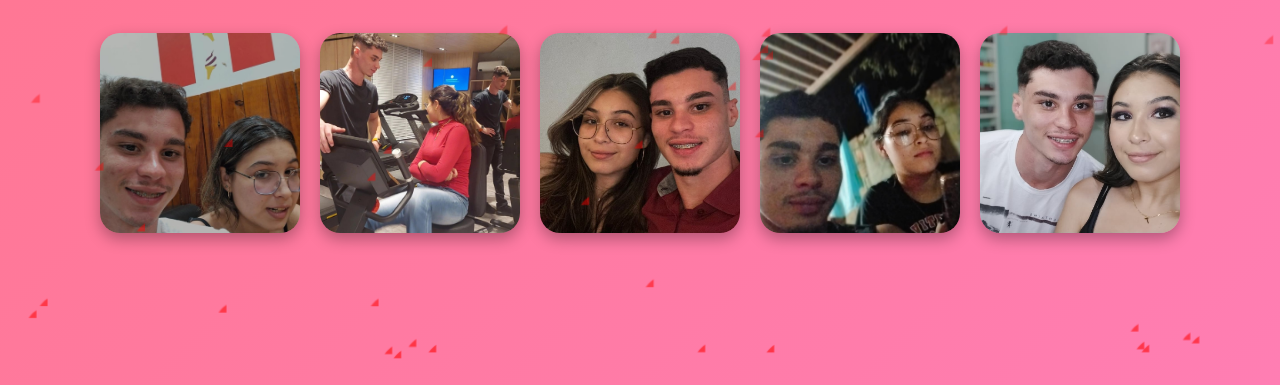
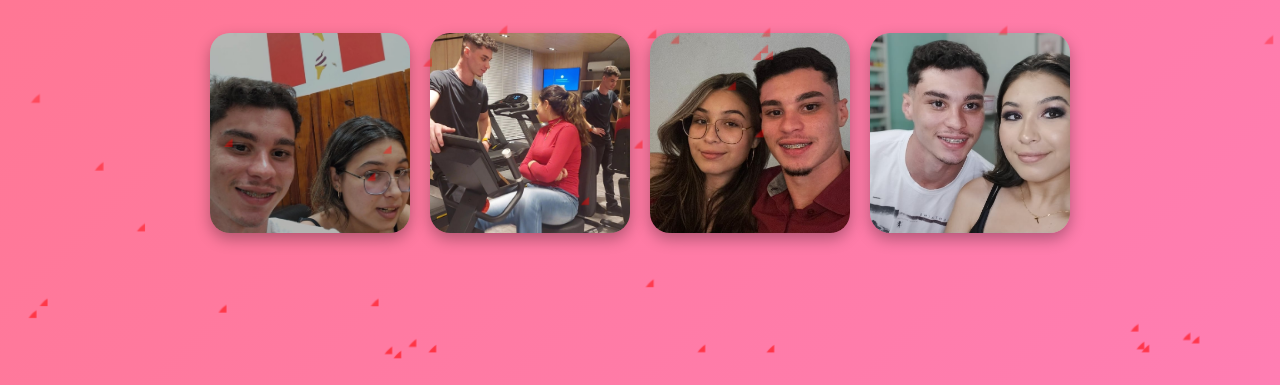
Before and after one commit to AndrezinSilva13/contador_dias_juntos, a plain HTML site: page index.html in a window 1280 px wide. Shown: the part 455-840 px from the top of the page. Drawn offline with Linux system fonts and the light colour scheme.

Commit message:
Update index.html

```diff
--- a/index.html
+++ b/index.html
@@ -104,8 +104,7 @@
         <img src="foto1.jpg" alt="Foto do casal 1">
         <img src="foto2.jpg" alt="Foto do casal 2">
         <img src="foto3.jpg" alt="Foto do casal 3">
-        <img src="foto4.jpg" alt="Foto do casal 4">
-        <img src="foto5.jpg" alt="Foto do casal 5">
+        <img src="foto5.jpg" alt="Foto do casal 4">
     </div>
 
     <script>
```
